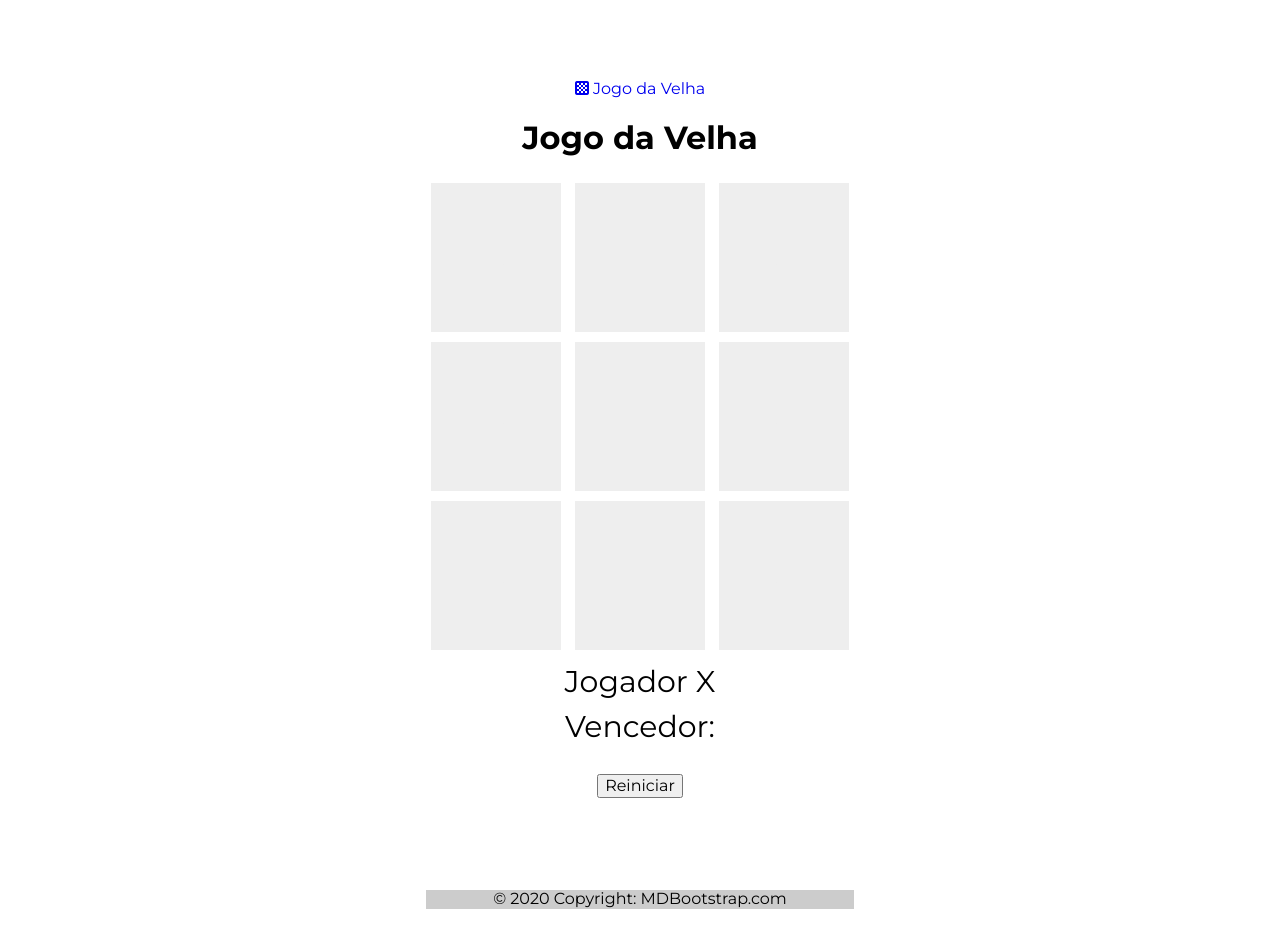
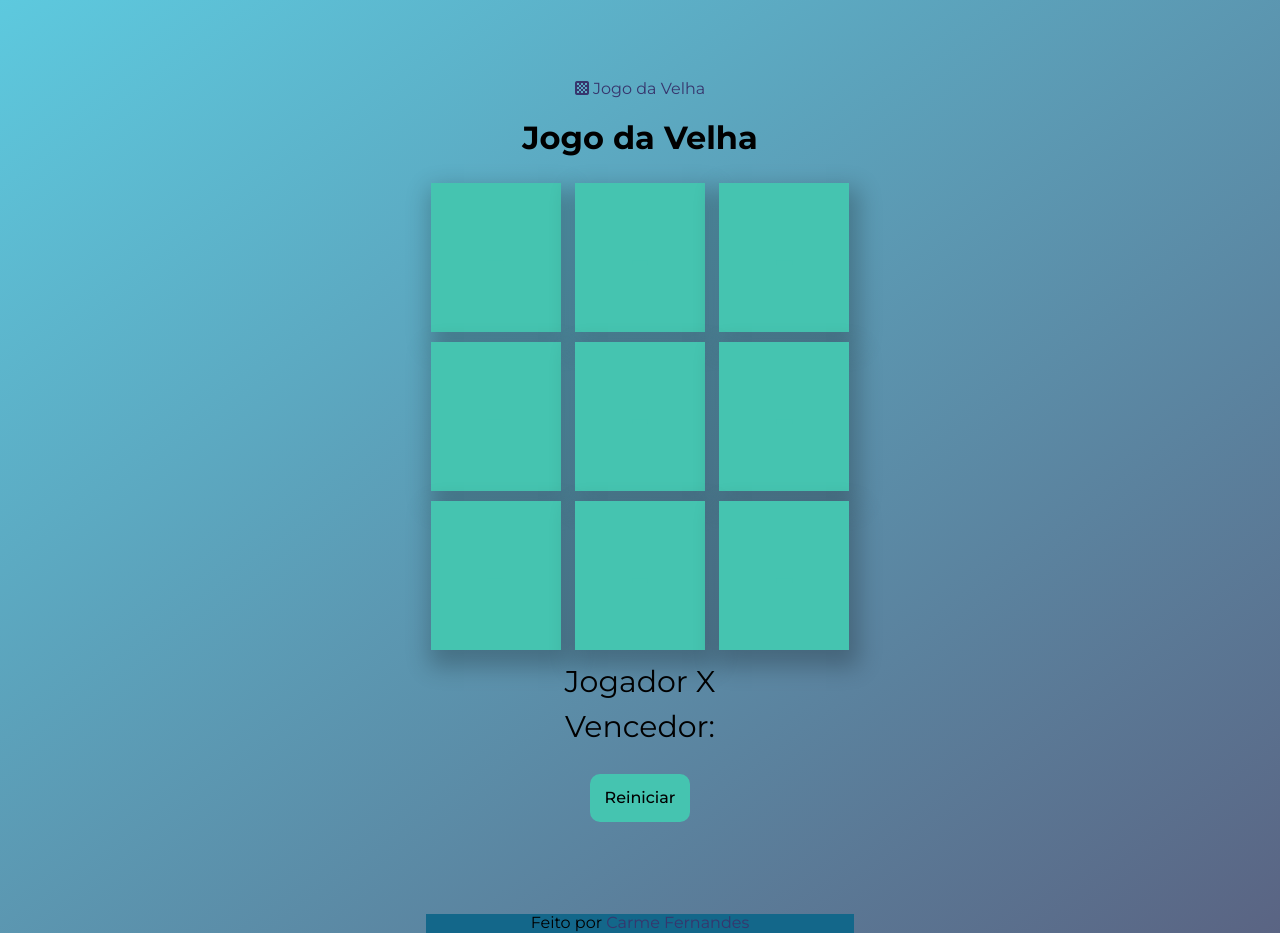
Before and after one commit to CarmeLeticia/Jogo-da-Velha, a plain HTML site: page index.html in a window 1280 px wide. Both pictures are taken after a click on the button "Reiniciar". Before the commit the page ends 909 px from the top, so only its background shows below. Drawn offline with Linux system fonts and the light colour scheme; a web font is replaced by a local one.

Commit message:
inclusão final do projeto

```diff
--- a/index.html
+++ b/index.html
@@ -5,6 +5,9 @@
   <meta charset="UTF-8">
   <meta http-equiv="X-UA-Compatible" content="IE=edge">
   <meta name="viewport" content="width=device-width, initial-scale=1.0">
+  <!-- Bootstrap -->
+
+  <!-- Estilos-->
   <link rel="stylesheet" href="./style.css">
   <link rel="stylesheet" href="./reset.css">
 
@@ -72,9 +75,9 @@
     <br><br><br><br><br>
     <footer>
       <!-- Copyright -->
-      <div style="background-color: rgba(0, 0, 0, 0.2);">
-        © 2020 Copyright:
-        <a>MDBootstrap.com</a>
+      <div class="footer">
+        Feito por
+        <a href="https://www.linkedin.com/in/carme-fernandes-30997928/" target="_blank">Carme Fernandes</a>
       </div>
       <!-- Copyright -->
     </footer>
--- a/script.js
+++ b/script.js
@@ -91,9 +91,9 @@ function mudarVencedor(quadrado) {
 }
 
 function mudaCorQuadrado(quadrado1, quadrado2, quadrado3) {
-  quadrado1.style.background = "#0f0";
-  quadrado2.style.background = "#0f0";
-  quadrado3.style.background = "#0f0";
+  quadrado1.style.background = "#DAFDBA";
+  quadrado2.style.background = "#DAFDBA";
+  quadrado3.style.background = "#DAFDBA";
 }
 
 function checkSequencia(quadrado1, quadrado2, quadrado3) {
@@ -115,8 +115,8 @@ function reiniciar() {
 
   for (let i = 1; i <= 9; i++) {
     let quadrado = document.getElementById(i);
-    quadrado.style.background = "#eee";
-    quadrado.style.color = "#eee";
+    quadrado.style.background = "#45C4B0";
+    quadrado.style.color = "#45C4B0";
     quadrado.innerHTML = "-";
   }
   mudaJogador("X");
--- a/style.css
+++ b/style.css
@@ -10,22 +10,34 @@ body {
   flex-direction: column;
   text-align: center;
   align-items: center;
+  /* Created with https://www.css-gradient.com */
+  background: #5dc9de;
+  background: -webkit-linear-gradient(top left, #5dc9de, #5a6483);
+  background: -moz-linear-gradient(top left, #5dc9de, #5a6483);
+  background: linear-gradient(to bottom right, #5dc9de, #5a6483);
 }
 
 header {
   margin-top: 80px;
 }
 
+a {
+  text-decoration: none;
+  color: rgb(55, 54, 109);
+}
+
 .quadrado {
   text-align: center;
   width: 50px;
-  background: #eee;
+  background: #45c4b0;
   display: inline-block;
   padding: 40px;
   font-size: 60px;
   margin: 5px;
   cursor: pointer;
-  color: #eee;
+  color: transparent;
+  -webkit-box-shadow: 4px 11px 22px 6px rgba(0, 0, 0, 0.24);
+  box-shadow: 4px 11px 22px 6px rgba(0, 0, 0, 0.24);
 }
 
 .jogador,
@@ -36,7 +48,27 @@ header {
 
 .btn {
   margin-top: 30px;
-  color: #eee;
+  color: #45c4b0;
   cursor: pointer;
   border: none;
 }
+
+button {
+  padding: 15px;
+  border-radius: 10px;
+  border: none;
+  font-weight: 500;
+  background-color: #45c4b0;
+  cursor: pointer;
+  transition-duration: 0.4s;
+}
+
+button:hover {
+  background-color: #13678a;
+  box-shadow: 0 12px 16px 0 rgba(0, 0, 0, 0.24),
+    0 17px 50px 0 rgba(0, 0, 0, 0.19);
+}
+
+.footer {
+  background-color: #13678a;
+}
```
Also changed, not shown: 1 other file.
